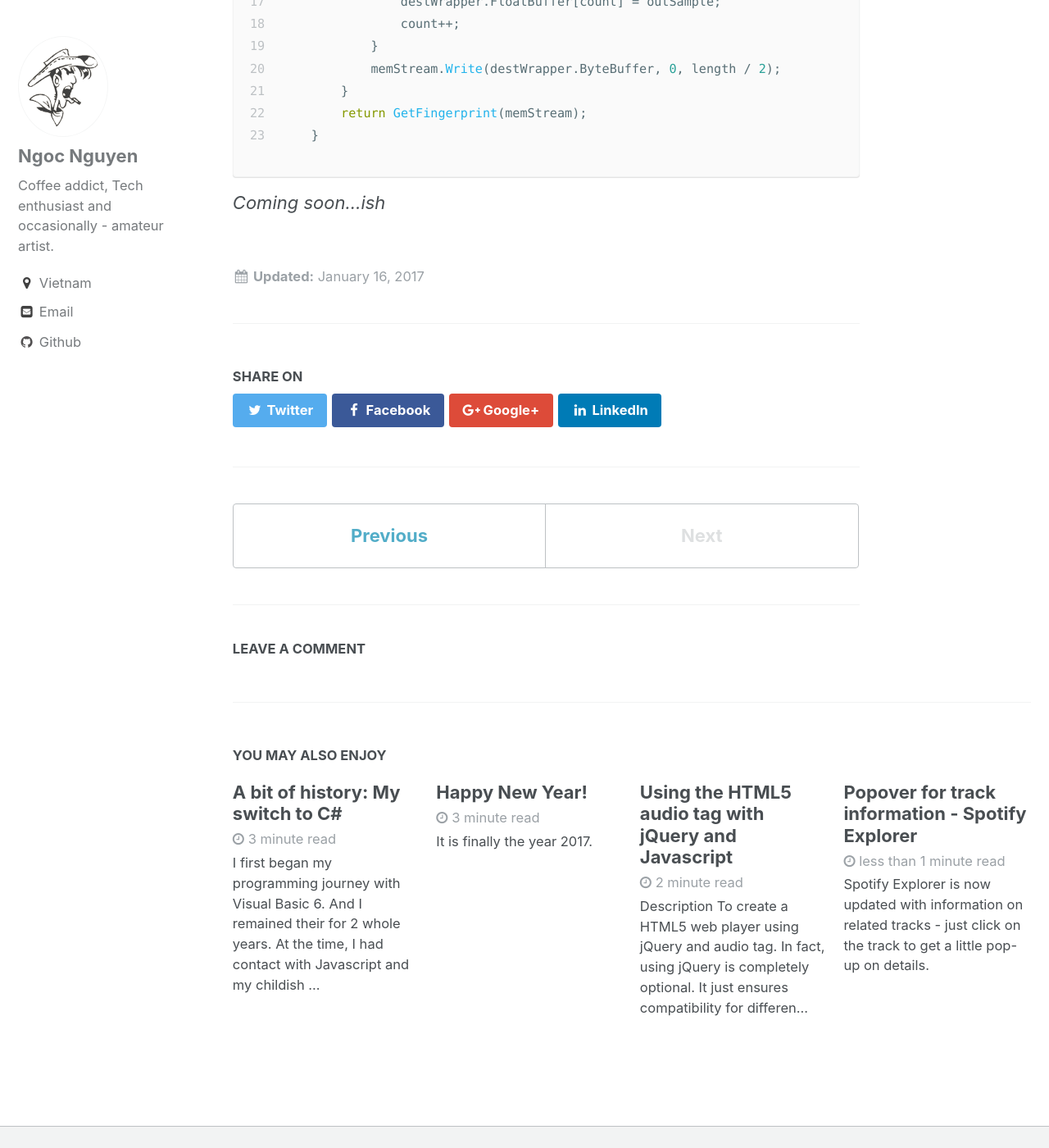
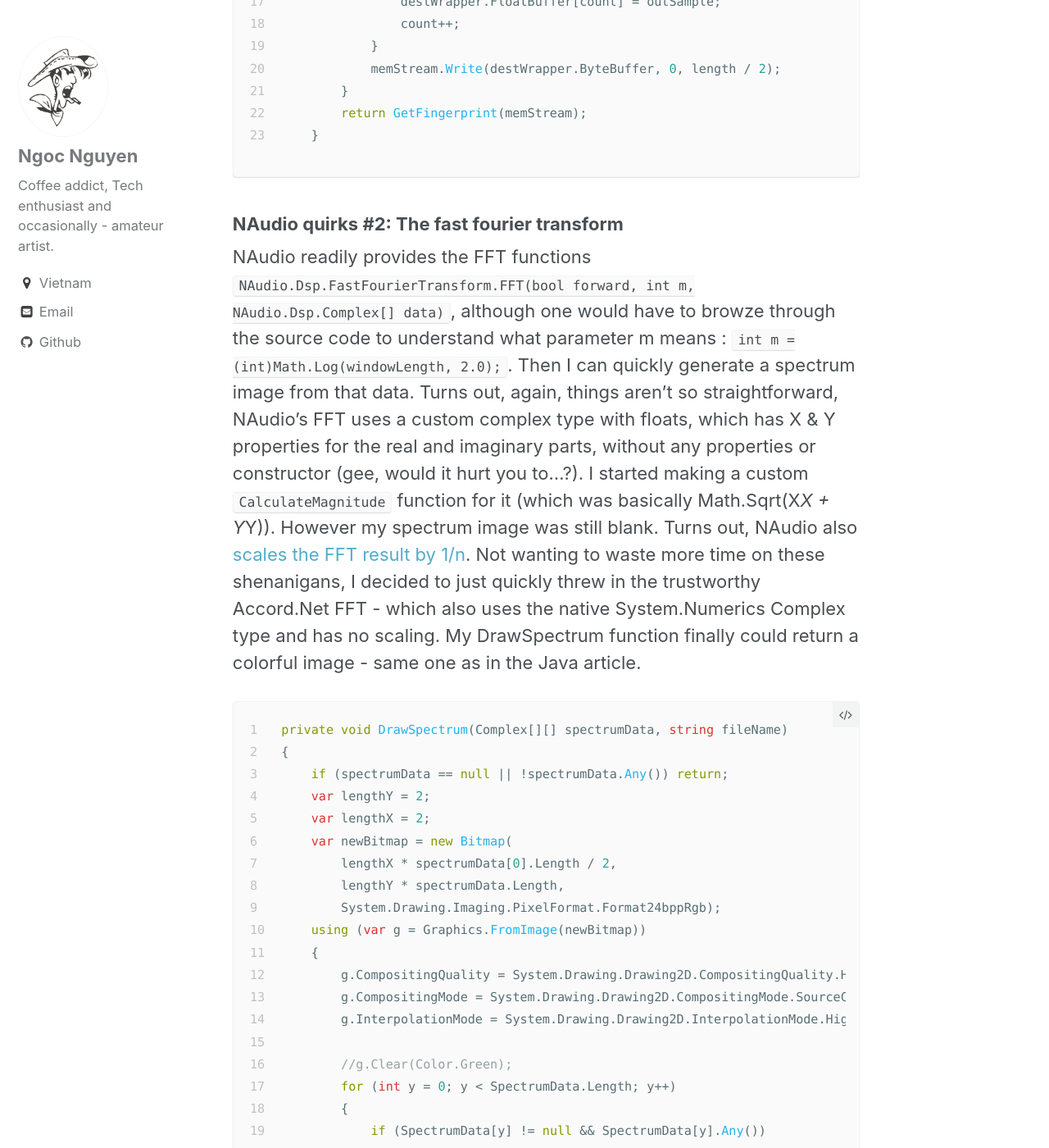
Before and after one commit to luungoc2005/luungoc2005-github-io-old, a Jekyll site: the page built from _posts/2017-1-16-the-shazam-adventure.markdown, in a window 1280 px wide and 1400 px high, scrolled down 3190 px. Shown: the whole window at 82% size. Built offline with Jekyll 4.4.1, drawn with Linux system fonts in a browser that asks for light colours; comment, search, counter and statistics services are not loaded; some of the changed text lies outside the part shown.

Commit message:
update article

```diff
--- a/_posts/2017-1-16-the-shazam-adventure.markdown
+++ b/_posts/2017-1-16-the-shazam-adventure.markdown
@@ -67,4 +67,46 @@ In the end, after wasting a ton of time with AudioFileReader class shenanigans,
     }
 {% endhighlight %}
 
+### NAudio quirks #2: The fast fourier transform
+NAudio readily provides the FFT functions `NAudio.Dsp.FastFourierTransform.FFT(bool forward, int m, NAudio.Dsp.Complex[] data)`, although one would have to browze through the source code to understand what parameter m means : `int m = (int)Math.Log(windowLength, 2.0);`. Then I can quickly generate a spectrum image from that data.
+Turns out, again, things aren't so straightforward, NAudio's FFT uses a custom complex type with floats, which has X & Y properties for the real and imaginary parts, without any properties or constructor (gee, would it hurt you to...?). I started making a custom `CalculateMagnitude` function for it (which was basically Math.Sqrt(X*X + Y*Y)). However my spectrum image was still blank. Turns out, NAudio also [scales the FFT result by 1/n](https://www.codeproject.com/Articles/1095473/Comparison-of-FFT-implementations-for-NET). Not wanting to waste more time on these shenanigans, I decided to just quickly threw in the trustworthy Accord.Net FFT - which also uses the native System.Numerics Complex type and has no scaling. My DrawSpectrum function finally could return a colorful image - same one as in the Java article.
+
+{% highlight csharp linenos %}
+private void DrawSpectrum(Complex[][] spectrumData, string fileName)
+{
+    if (spectrumData == null || !spectrumData.Any()) return;
+    var lengthY = 2;
+    var lengthX = 2;
+    var newBitmap = new Bitmap(
+        lengthX * spectrumData[0].Length / 2,
+        lengthY * spectrumData.Length,
+        System.Drawing.Imaging.PixelFormat.Format24bppRgb);
+    using (var g = Graphics.FromImage(newBitmap))
+    {
+        g.CompositingQuality = System.Drawing.Drawing2D.CompositingQuality.HighQuality;
+        g.CompositingMode = System.Drawing.Drawing2D.CompositingMode.SourceCopy;
+        g.InterpolationMode = System.Drawing.Drawing2D.InterpolationMode.HighQualityBicubic;
+
+        //g.Clear(Color.Green);
+        for (int y = 0; y < SpectrumData.Length; y++)
+        {
+            if (SpectrumData[y] != null && SpectrumData[y].Any())
+            {
+                for (int x = 0; x < SpectrumData[y].Length / 2; x++)
+                {
+                    var abs = SpectrumData[y][x].Magnitude;
+                    var mag = Math.Log(SpectrumData[y][x].Magnitude + 1);
+                    g.FillRectangle(new SolidBrush(
+                            Color.FromArgb(0, Math.Min((int)mag * 10, 255), Math.Min((int)mag * 20, 255))),
+                        x * lengthX, y * lengthY, 1, lengthY);
+                }
+            }
+        }
+    }
+    newBitmap.Save(fileName, System.Drawing.Imaging.ImageFormat.Png);
+    newBitmap.Dispose();
+}
+{% endhighlight %}
+
+
 *Coming soon...ish*
```
